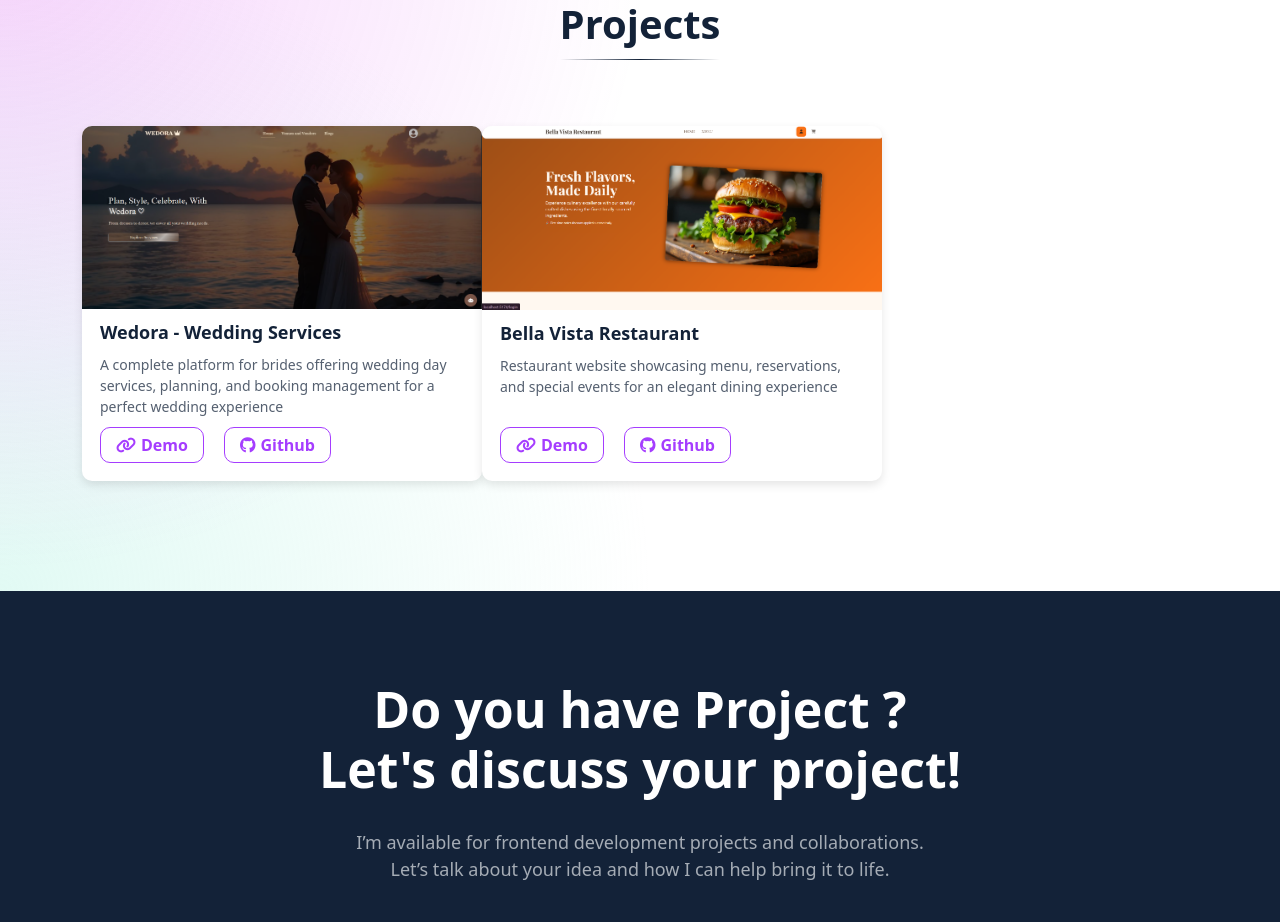
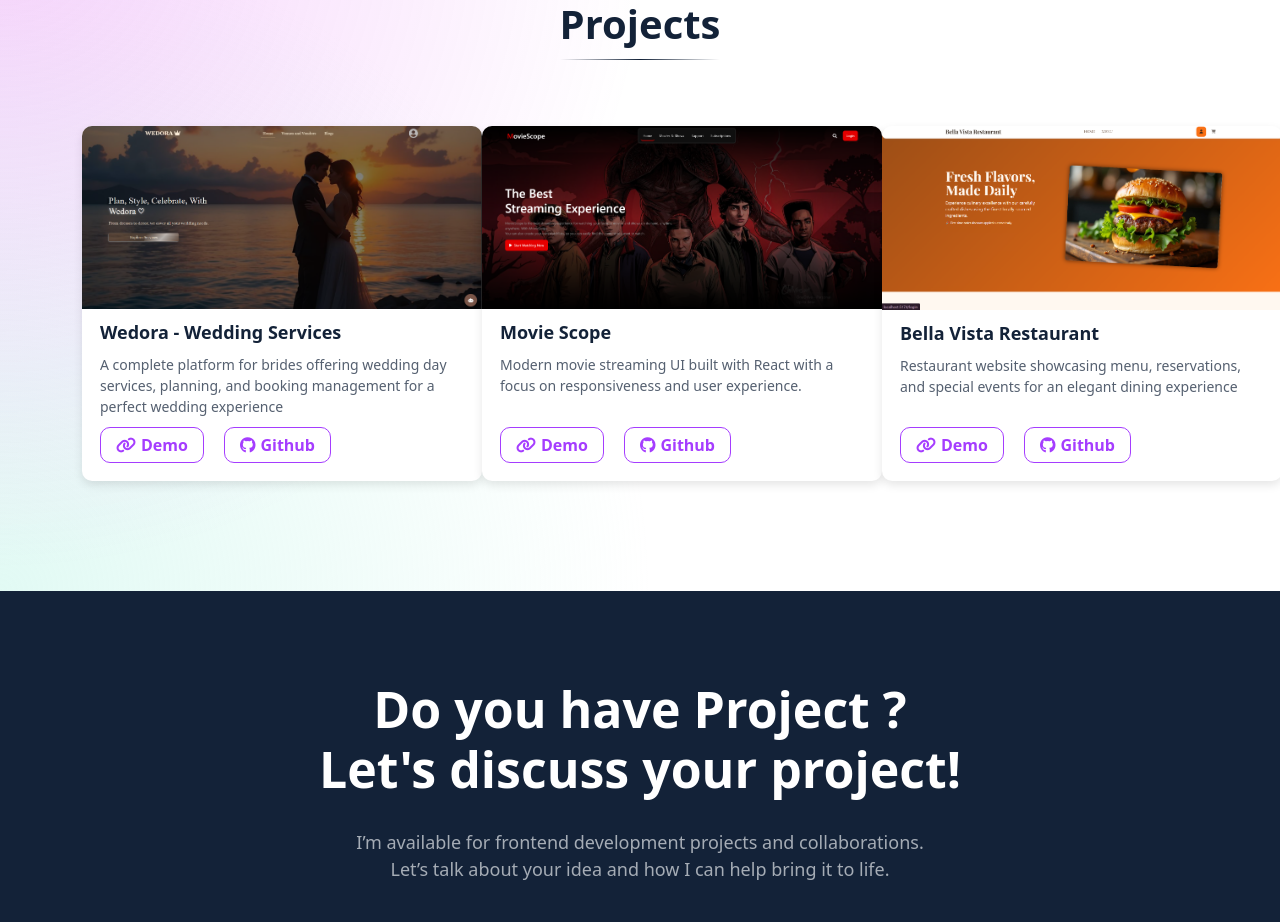
Before and after one commit to nancyemadd0099-collab/MyPortfolio, a React (Vite) app: page / in a window 1280 px wide. Shown: the part 1680-2602 px from the top of the page. Built offline with nearby package versions, Linux system fonts and the light colour scheme.

Commit message:
add new card in projects section

```diff
--- a/src/components/Cards.css
+++ b/src/components/Cards.css
@@ -1,6 +1,6 @@
 .cards-container {
     display: grid;
-    grid-template-columns: 1fr 1fr 1fr;
+    grid-template-columns: repeat(3, 1fr);
     margin-top: 70px;
 }
 
--- a/src/components/Cards.jsx
+++ b/src/components/Cards.jsx
@@ -13,14 +13,22 @@ function Cards() {
             demo:'https://frontend-one-brown-46.vercel.app/',
             github:'https://github.com/ITI-our-team/frontend'
         },
+                {
+            id: 2,
+            imge: '/MovieScope.png',
+            title: "Movie Scope",
+            details: "Modern movie streaming UI built with React with a focus on responsiveness and user experience.",
+            demo:'https://movie-scope-sand.vercel.app/',
+            github:'https://github.com/nancyemadd0099-collab/Movie-Scope'
+        },
         {
-            id: 2,
+            id: 3,
             imge: '/resturant.png',
             title: "Bella Vista Restaurant",
             details: "Restaurant website showcasing menu, reservations, and special events for an elegant dining experience",
             demo:'https://bella-vista-restaurant-two.vercel.app/',
             github:'https://github.com/nancyemadd0099-collab/Bella_Vista_Restaurant'
-        }
+        },
     ]
 
     return (
```
Also changed, not shown: public/MovieScope.png (added), 1 other file (tests, documents, lock files or other folders).
